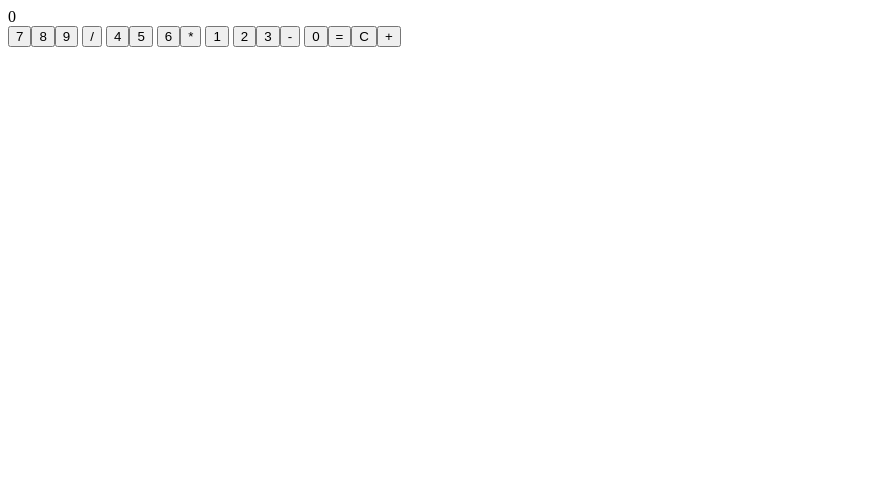
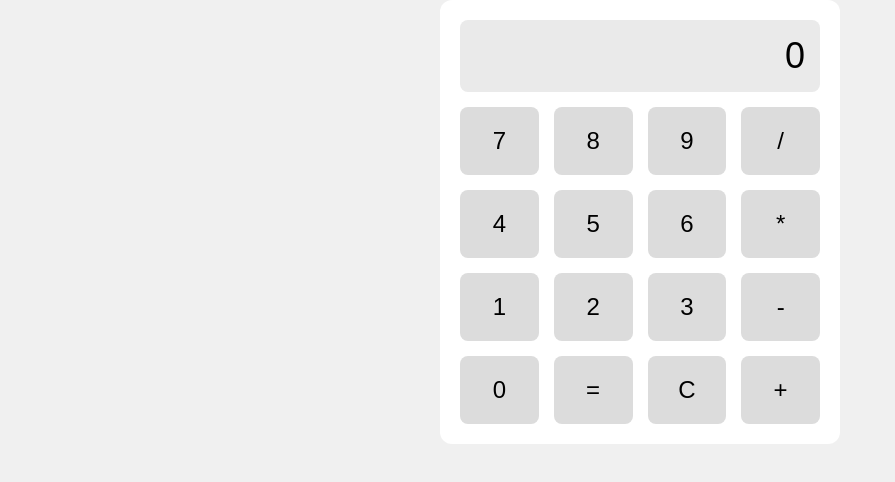
Before and after one commit to YVM2L/Calculator, a plain HTML site: page index.html in a window 1280 px wide. Shown: the whole page, without its empty margins (0-895 px from the left). Drawn offline with Linux system fonts and the light colour scheme.

Commit message:
link style in HMTL; added styles into css

```diff
--- a/index.html
+++ b/index.html
@@ -4,6 +4,7 @@
     <meta charset="UTF-8" />
     <meta name="viewport" content="width=device-width, initial-scale=1.0" />
     <title>Калькулятор</title>
+    <link rel="stylesheet" href="style.css" />
   </head>
   <body>
     <div id="calculator">
--- a/style.css
+++ b/style.css
@@ -0,0 +1,39 @@
+body {
+  font-family: sans-serif;
+  background-color: #f0f0f0;
+  display: flex;
+  justify-content: center;
+  align-items: center;
+  margin: 0;
+}
+
+#calculator {
+  background-color: #fff;
+  padding: 20px;
+  border-radius: 12px;
+  width: 360px;
+}
+
+#display {
+  background-color: #eaeaea;
+  padding: 15px;
+  font-size: 36px;
+  text-align: right;
+  border-radius: 8px;
+  margin-bottom: 15px;
+}
+
+.buttons {
+  display: grid;
+  grid-template-columns: repeat(4, 1fr);
+  gap: 15px;
+}
+
+button {
+  padding: 20px;
+  font-size: 24px;
+  border: none;
+  border-radius: 8px;
+  background-color: #dcdcdc;
+  cursor: pointer;
+}
```
